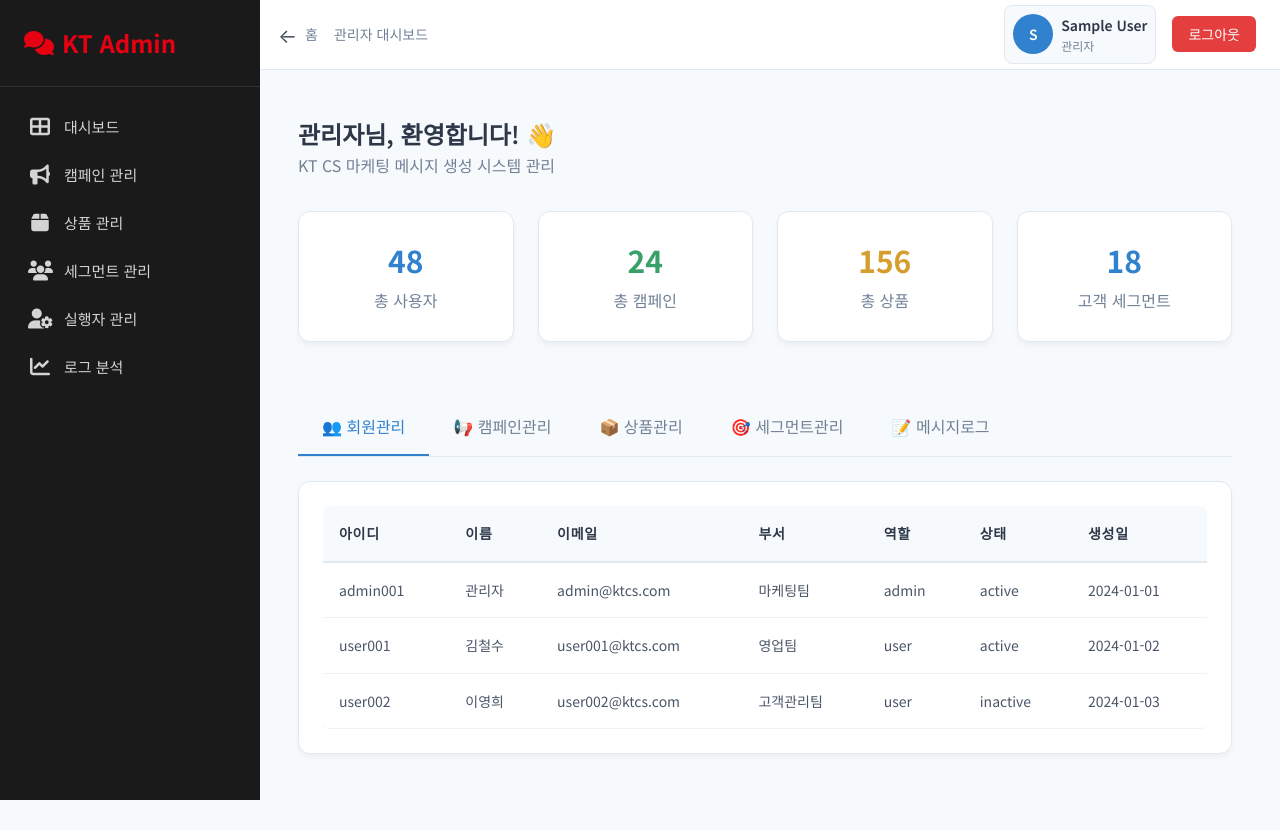
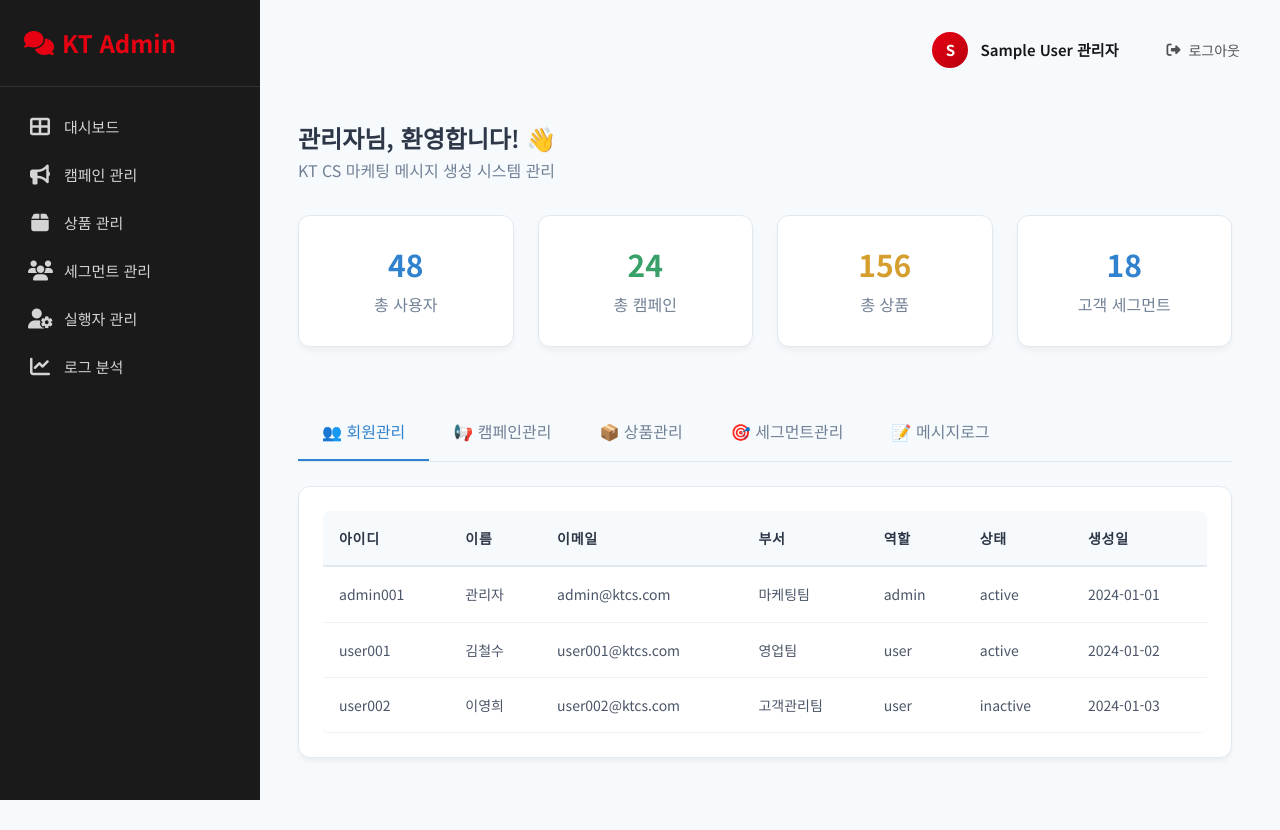
Before and after one commit to KTCS-MIXOLOGY/AI_MARKETING_MSG_FE, a React (Create React App) app: page /admin in a window 1280 px wide. Built offline with nearby package versions, Linux system fonts and the light colour scheme; sample sign-in values are in the browser's storage; a web font is replaced by a local one.

Commit message:
feat: 헤더 수정

```diff
--- a/src/components/common/Header.js
+++ b/src/components/common/Header.js
@@ -1,147 +1,125 @@
-import React from 'react';
-import styled from 'styled-components';
-import { useAuth } from '../../contexts/AuthContext';
+import React from "react";
+import styled from "styled-components";
+import { useNavigate } from "react-router-dom";
+import { useAuth } from "../../contexts/AuthContext";
 
 const HeaderContainer = styled.header`
-  position: fixed;
-  top: 0;
-  right: 0;
-  left: ${props => props.sidebarCollapsed ? '60px' : '250px'};
-  height: 70px;
-  background: white;
-  border-bottom: 1px solid #e2e8f0;
+  width: 100%;
+  background: transparent;
+  border-bottom: none;
   display: flex;
+  justify-content: flex-end;
   align-items: center;
-  justify-content: space-between;
-  padding: 0 ${props => props.theme.spacing.lg};
-  z-index: 99;
-  transition: left 0.3s ease-in-out;
-`;
-
-const HeaderLeft = styled.div`
-  display: flex;
-  align-items: center;
+  min-height: 50px;
+  margin-bottom: 1.4rem; /* 아래 콘텐츠와의 간격 */
 `;
 
 const HeaderRight = styled.div`
   display: flex;
   align-items: center;
-  gap: ${props => props.theme.spacing.md};
-`;
-
-const ToggleButton = styled.button`
-  background: none;
-  border: none;
-  font-size: ${props => props.theme.fontSizes.xl};
-  cursor: pointer;
-  color: #4a5568;
-  padding: ${props => props.theme.spacing.xs};
-  border-radius: 6px;
-  transition: all 0.2s ease;
-
-  &:hover {
-    background: #f7fafc;
-    color: ${props => props.theme.colors.primary};
-  }
-`;
-
-const Breadcrumb = styled.nav`
-  color: #718096;
-  font-size: ${props => props.theme.fontSizes.sm};
-
-  & span {
-    margin: 0 ${props => props.theme.spacing.xs};
-  }
+  gap: 1rem;
 `;
 
 const UserInfo = styled.div`
   display: flex;
   align-items: center;
-  gap: ${props => props.theme.spacing.sm};
-  padding: ${props => props.theme.spacing.sm};
-  border-radius: 8px;
-  background: #f7fafc;
-  border: 1px solid #e2e8f0;
+  gap: 0.75rem;
+  padding: 0.5rem 1rem;
+  background: transparent;
+  border-radius: 10px;
+  cursor: pointer;
+  transition: all 0.3s ease;
+
+  &:hover {
+    background: #f5f5f5;
+    box-shadow: 0 2px 8px rgba(0, 0, 0, 0.1);
+  }
+
+  &:hover .user-avatar {
+    transform: scale(1.05);
+    box-shadow: 0 4px 12px rgba(230, 0, 18, 0.4);
+  }
 `;
 
 const UserAvatar = styled.div`
-  width: 40px;
-  height: 40px;
+  width: 36px;
+  height: 36px;
   border-radius: 50%;
-  background: ${props => props.theme.colors.primary};
-  color: white;
+  background: linear-gradient(135deg, #e60012 0%, #b8000e 100%);
+  color: #fff;
   display: flex;
   align-items: center;
   justify-content: center;
-  font-weight: 600;
-  font-size: ${props => props.theme.fontSizes.sm};
-`;
-
-const UserDetails = styled.div`
-  text-align: left;
+  font-weight: 700;
+  font-size: 0.9375rem;
+  flex-shrink: 0;
+  transition: all 0.3s ease;
 `;
 
 const UserName = styled.div`
   font-weight: 600;
-  color: #2d3748;
-  font-size: ${props => props.theme.fontSizes.sm};
-`;
-
-const UserRole = styled.div`
-  color: #718096;
-  font-size: ${props => props.theme.fontSizes.xs};
+  font-size: 0.9375rem;
+  color: #171717;
 `;
 
 const LogoutButton = styled.button`
-  background: #e53e3e;
-  color: white;
+  padding: 0.5rem 1rem;
+  background: transparent;
+  color: #525252;
   border: none;
-  padding: 8px 16px;
-  border-radius: 6px;
-  font-size: ${props => props.theme.fontSizes.sm};
+  border-radius: 8px;
+  font-size: 0.875rem;
+  font-weight: 500;
   cursor: pointer;
-  transition: all 0.2s ease;
+  transition: all 0.3s ease;
+  display: flex;
+  align-items: center;
+  gap: 0.5rem;
 
   &:hover {
-    background: #c53030;
-    transform: translateY(-1px);
+    background: #f5f5f5;
+    color: #171717;
+  }
+
+  i {
+    font-size: 0.875rem;
   }
 `;
 
-const Header = ({ sidebarCollapsed, onToggleSidebar, currentPage }) => {
+const Header = () => {
   const { user, logout } = useAuth();
+  const navigate = useNavigate();
 
   const handleLogout = () => {
     logout();
+    navigate("/login");
   };
 
-  const getUserInitials = () => {
-    return user?.name ? user.name.charAt(0) : 'U';
+  const getDisplayName = () => {
+    if (!user) return "사용자";
+    if (user.role === "admin") return `${user.name} 관리자`;
+    return `${user.name} 실행자`;
+  };
+
+  const getInitial = () => {
+    if (!user) return "U";
+    return user.name
+      ? user.name.charAt(0)
+      : user.role === "admin"
+      ? "관"
+      : "홍";
   };
 
   return (
-    <HeaderContainer sidebarCollapsed={sidebarCollapsed}>
-      <HeaderLeft>
-        <ToggleButton onClick={onToggleSidebar}>
-          {sidebarCollapsed ? '→' : '←'}
-        </ToggleButton>
-        <Breadcrumb>
-          <span>홈</span>
-          {currentPage && (<>
-            <span></span>
-            <span>{currentPage}</span>
-          </>)}
-        </Breadcrumb>
-      </HeaderLeft>
+    <HeaderContainer>
       <HeaderRight>
         <UserInfo>
-          <UserAvatar>{getUserInitials()}</UserAvatar>
-          <UserDetails>
-            <UserName>{user?.name || '사용자'}</UserName>
-            <UserRole>{user?.role === 'admin' ? '관리자' : '일반 사용자'}</UserRole>
-          </UserDetails>
+          <UserAvatar className="user-avatar">{getInitial()}</UserAvatar>
+          <UserName>{getDisplayName()}</UserName>
         </UserInfo>
+
         <LogoutButton onClick={handleLogout}>
+          <i className="fas fa-sign-out-alt"></i>
           로그아웃
         </LogoutButton>
       </HeaderRight>
--- a/src/components/common/Layout.js
+++ b/src/components/common/Layout.js
@@ -1,43 +1,38 @@
-import React from 'react';
-import styled from 'styled-components';
+import React from "react";
+import styled from "styled-components";
 
 const LayoutContainer = styled.div`
   display: flex;
   min-height: 100vh;
-  background-color: ${props => props.theme.colors.gray[50]};
+  background-color: ${(props) => props.theme.colors.gray[50]};
 `;
 
 const MainContent = styled.main`
   flex: 1;
-  margin-left: ${props => props.sidebarCollapsed ? '60px' : '250px'};
-  padding-top: 70px;
+  margin-left: ${(props) => (props.sidebarCollapsed ? "60px" : "250px")};
+  padding-top: 0; /* 헤더를 ContentWrapper 안으로 옮겼으니 0으로 */
   transition: margin-left 0.3s ease-in-out;
 
-  @media (max-width: ${props => props.theme.breakpoints.md}) {
+  @media (max-width: ${(props) => props.theme.breakpoints.md}) {
     margin-left: 0;
   }
 `;
 
 const ContentWrapper = styled.div`
-  padding: ${props => props.theme.spacing.lg};
+  padding: ${(props) => props.theme.spacing.lg};
+
   > *:first-child {
-    margin-top: 0;
+    margin-top: 0; /* 첫 요소(헤더)에 위쪽 마진이 있으면 제거 */
   }
 `;
 
-const Layout = ({
-  children,
-  sidebarCollapsed,
-  sidebar,
-  header,
-  ...props
-}) => {
+const Layout = ({ children, sidebarCollapsed, sidebar, header, ...props }) => {
   return (
     <LayoutContainer {...props}>
       {sidebar}
       <MainContent sidebarCollapsed={sidebarCollapsed}>
-        {header}
         <ContentWrapper>
+          {header}
           {children}
         </ContentWrapper>
       </MainContent>
```
